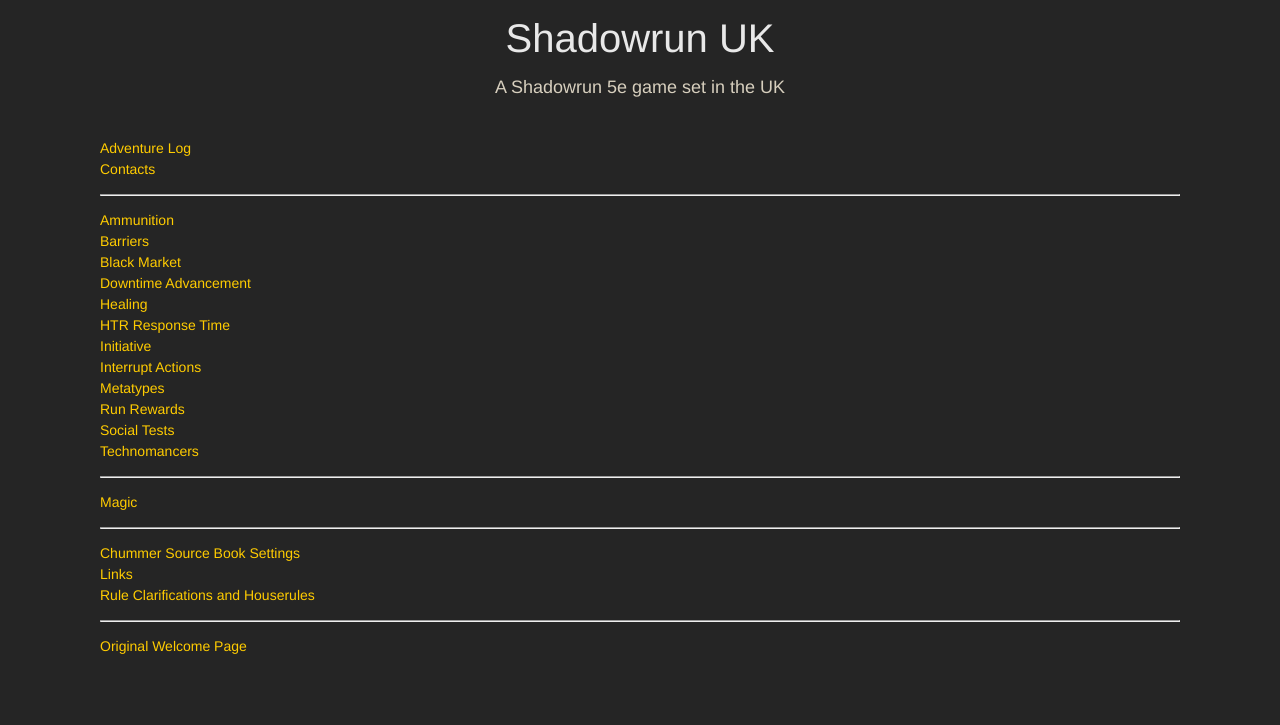
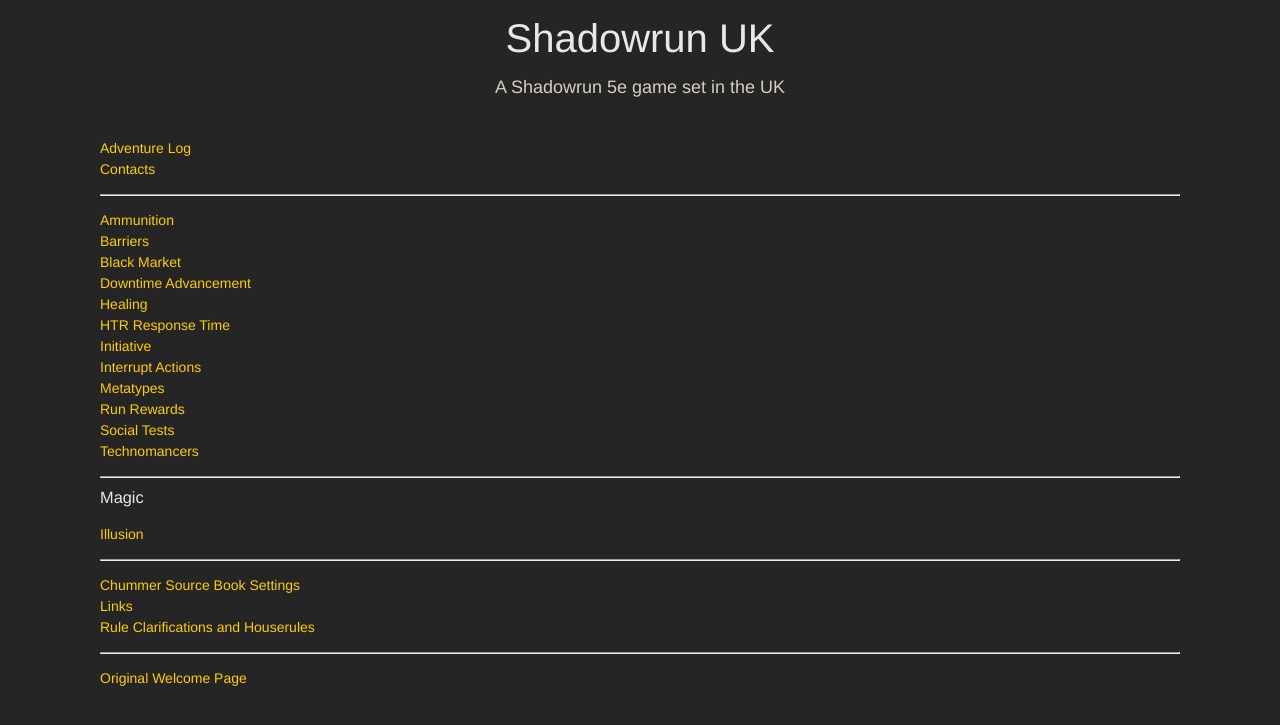
Before and after one commit to Anomandarist/Shadowrun-UK, a Jekyll site: the page built from index.md, in a window 1280 px wide. Shown: the top 725 px of the page. Built offline with Jekyll 4.4.1, drawn with Linux system fonts in a browser that asks for light colours; our own code applies the rules of GitHub Pages for plain Markdown files.

Commit message:
Delete Magic subindex page, create section for links on main page

```diff
--- a/index.md
+++ b/index.md
@@ -18,7 +18,9 @@
 
 ---
 
-[Magic](Rules/Magic/)
+### Magic
+
+[Illusion](Rules/Magic/Illusion.md)
 
 ---
 
```
Also changed, not shown: Rules/Magic/index.md (deleted, +0 -5 lines).
